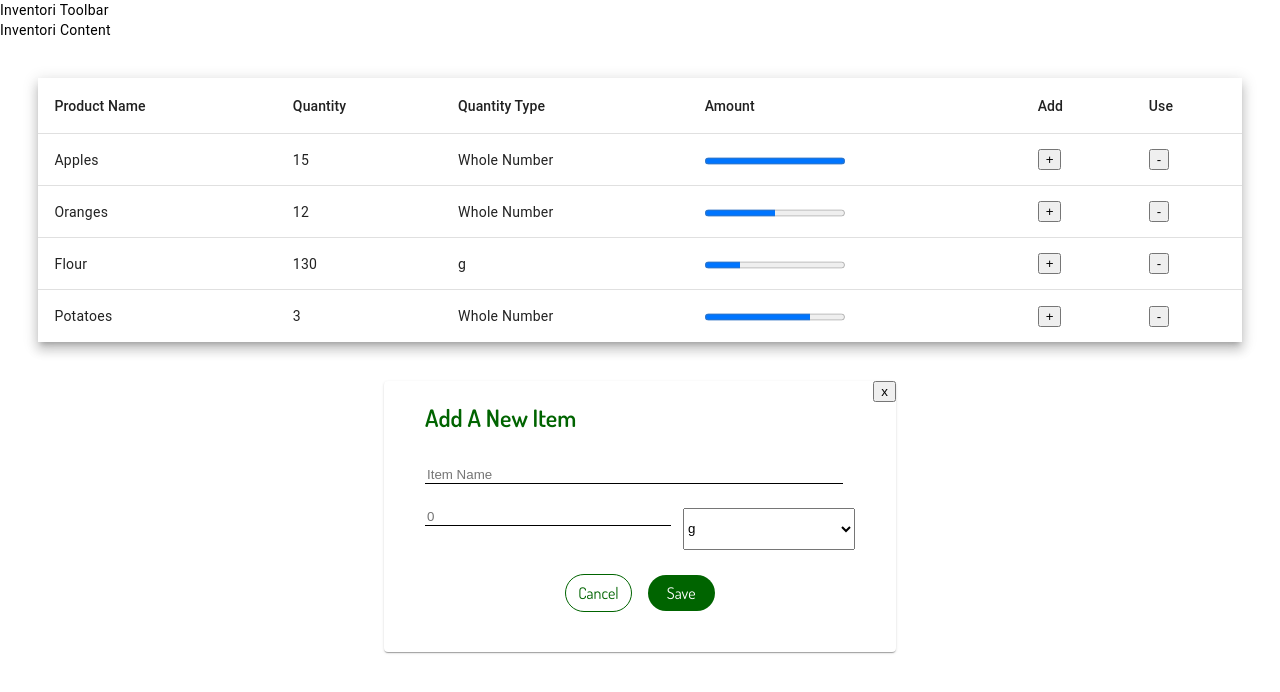
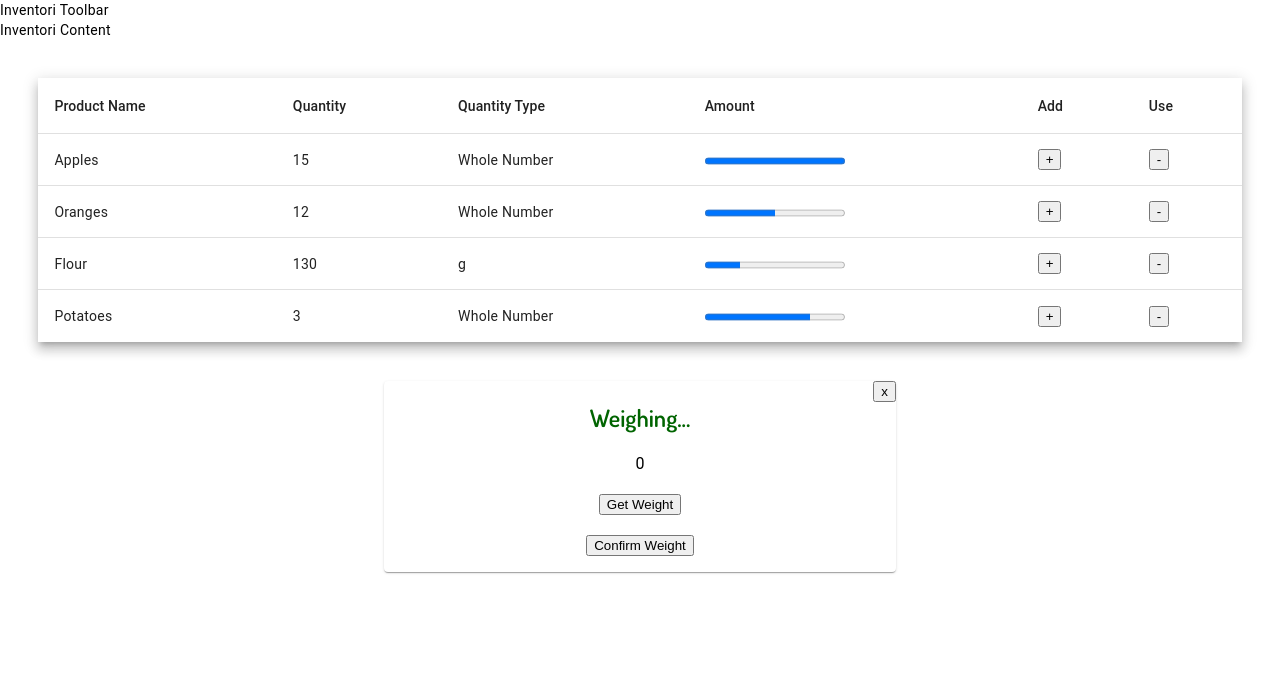
Before and after one commit to zmb6893/inventori, an Angular app in the folder inventori/: page / in a window 1280 px wide. Shown: the top 692 px of the page. Built offline with nearby package versions, Linux system fonts and the light colour scheme.

Commit message:
Added in the weight to be back to normal

```diff
--- a/inventori/src/app/app.module.ts
+++ b/inventori/src/app/app.module.ts
@@ -9,6 +9,7 @@ import { BrowserAnimationsModule } from '@angular/platform-browser/animations';
 import { StatusBarComponent } from './status-bar/status-bar.component';
 import { WeightConfirmationComponent } from './weight-confirmation/weight-confirmation.component';
 import { MatCardModule } from "@angular/material/card";
+import { MatProgressSpinnerModule } from '@angular/material/progress-spinner';
 
 @NgModule({
   declarations: [
@@ -22,6 +23,7 @@ import { MatCardModule } from "@angular/material/card";
     AppRoutingModule,
     MatTableModule,
     MatCardModule,
+    MatProgressSpinnerModule,
     BrowserAnimationsModule,
   ],
   providers: [],
--- a/inventori/src/app/weight-confirmation/weight-confirmation.component.html
+++ b/inventori/src/app/weight-confirmation/weight-confirmation.component.html
@@ -4,26 +4,13 @@
             <button (click)="exitWeightBox()">x</button>
         </div>
         <mat-card-content>
-            <div class="input-table">
-                <h1>Add A New Item</h1>
-
-                <div class="item-inputs">
-                    <input type="text" name="item-name" placeholder="Item Name" id="item-name">
-                    <input type="number" name="quantity" placeholder="0" id="item-quantity">
-                    <select name="units"  id="item-units">
-                        <option>g</option>
-                        <option>oz</option>
-                        <option>ml</option>
-                        <option>fl oz</option>
-                        <option>cups</option>
-                        <option>individual item</option>
-                    </select>
-                </div>
-
-                <div class="submission-btns">
-                <button id="cancel-btn">Cancel</button>
-                <button id="save-btn">Save</button>
-                </div>
+            <div style="text-align: center; align-items: center; margin:auto">
+                <h1>{{ weight ? "Weight is " : "Weighing..."}}</h1>
+                <div style="max-width: fit-content; margin:auto;"><mat-spinner *ngIf="getWeightClicked"></mat-spinner></div>
+                <h3>{{ weight }}</h3>
+                <button (click)="getWeight()">Get Weight</button>
+                <br><br>
+                <button>Confirm Weight</button>
             </div>
         </mat-card-content>
     </mat-card>
--- a/inventori/src/app/weight-confirmation/weight-confirmation.component.ts
+++ b/inventori/src/app/weight-confirmation/weight-confirmation.component.ts
@@ -8,6 +8,7 @@ import { Component } from '@angular/core';
 export class WeightConfirmationComponent {
   weight: number = 0;
   showingWeightBox: boolean = true;
+  getWeightClicked: boolean = false;
 
   exitWeightBox = () => {
     this.showingWeightBox=false;
@@ -15,7 +16,13 @@ export class WeightConfirmationComponent {
   }
 
   getWeight = () => {
-    this.weight = this.weight+1;
+    this.getWeightClicked = true
+    let request = new Request('http://localhost:3000/get-weight');
+    fetch(request).then(response=>response.json()).then((json)=>{
+      this.weight = json.value;
+      console.log(json.value);
+      this.getWeightClicked = false;
+    });
   }
 
 }
```
Also changed, not shown: inventori/src/app/input-new-item/input-new-item.component.html (added, +31 -0 lines), inventori/src/app/input-new-item/input-new-item.component.ts (added, +15 -0 lines), inventori/src/app/input-new-item/input-new-item.component.css (added), 1 other file (tests, documents, lock files or other folders).
